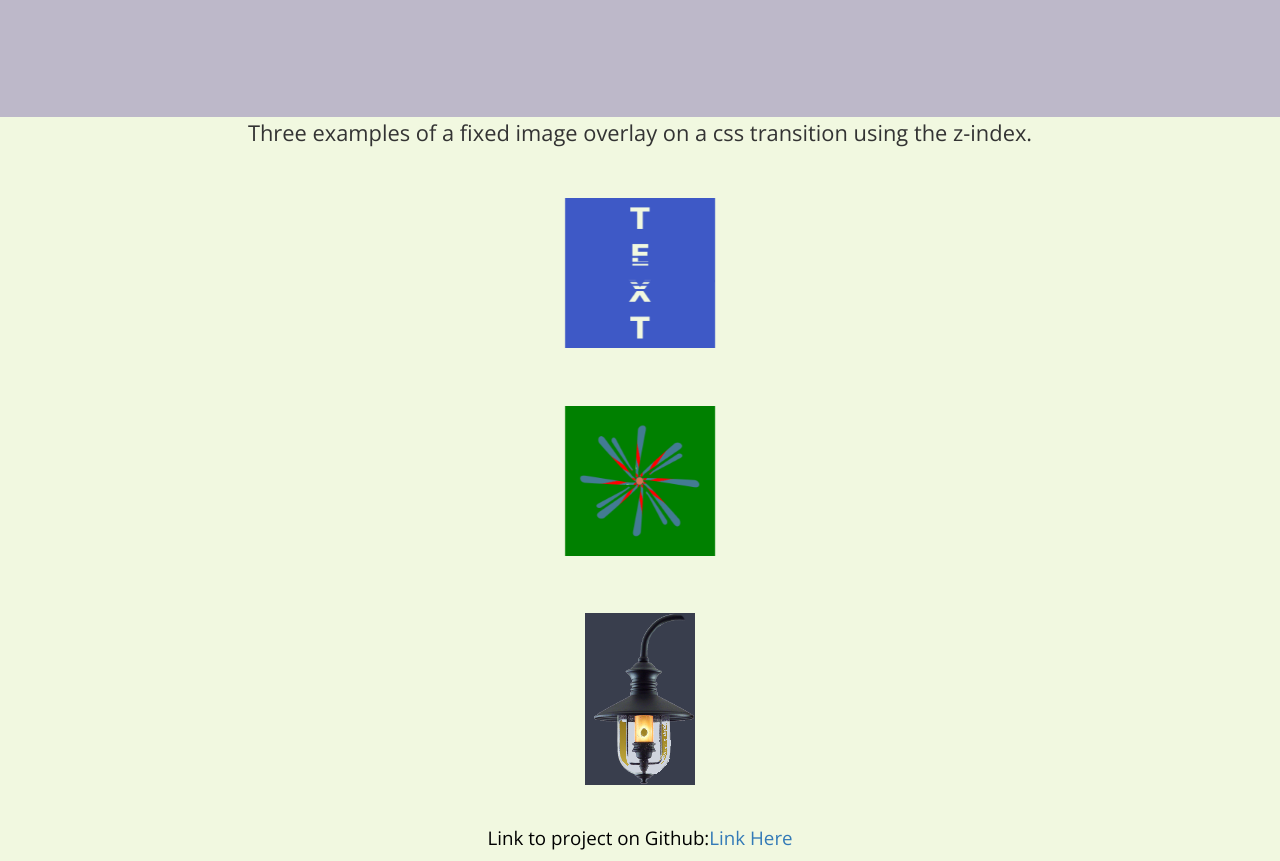
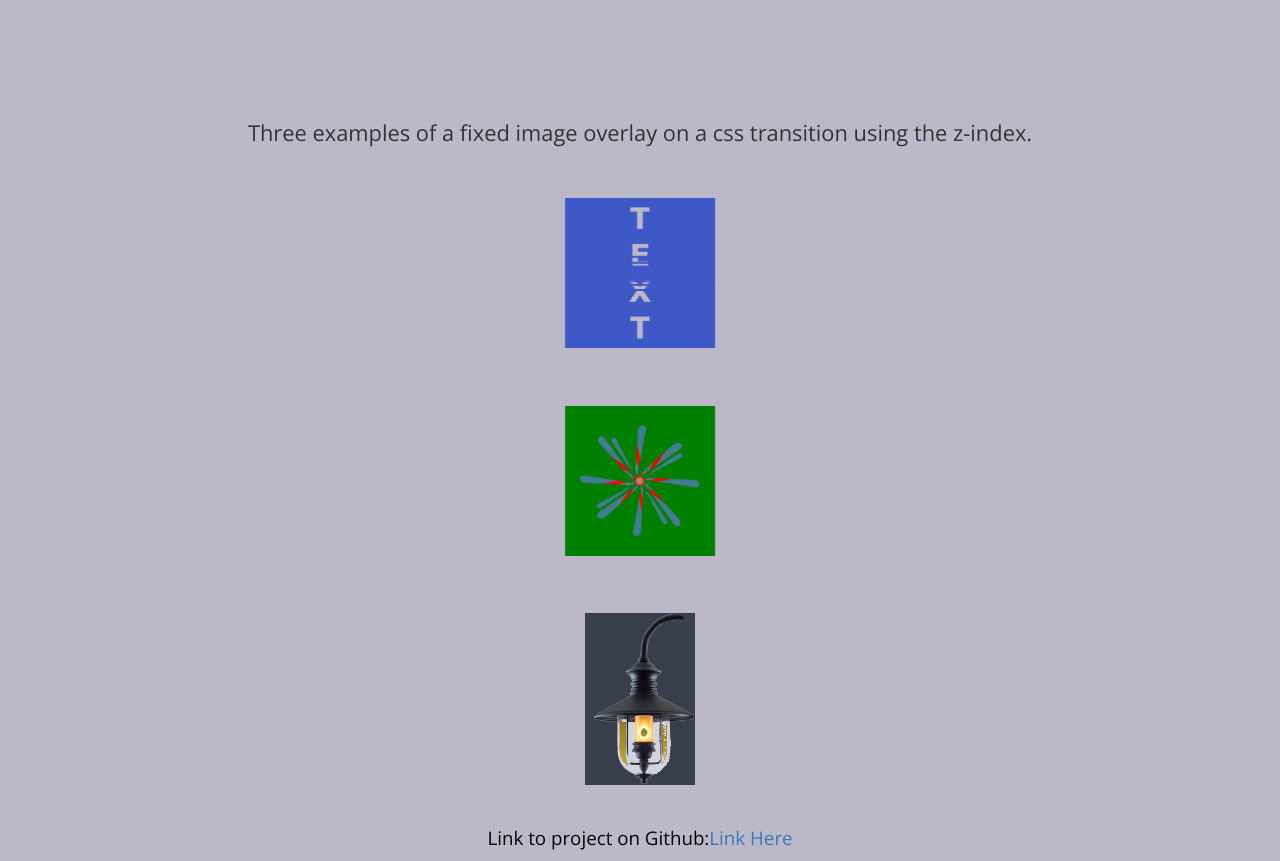
Before and after one commit to jcalcina/three-transforms, a plain HTML site: page index.html in a window 1280 px wide. Drawn offline with nearby package versions, Linux system fonts and the light colour scheme.

Commit message:
update html css

```diff
--- a/index.html
+++ b/index.html
@@ -24,13 +24,13 @@
 
 <div id="welcome" class="whitebox">
 
-<article class="welcbox">
+<article>
 
 <p class="intro cen">Three examples of a fixed image overlay on a css transition using the z-index.</p>
 </article>
 <div class="row gridrow">
 
-<div id="col2" class="col-xs-12 svcsbox">
+<div class="col-xs-12 svcsbox">
 
 <div class="carousel-inner">
 
--- a/styles/extras.css
+++ b/styles/extras.css
@@ -60,9 +60,7 @@ body {
 	z-index: 10;
 }
 
-.whitebox {
-	background: #F1F8E0;
-}
+
 
 .cen {
   text-align: center;
@@ -76,13 +74,10 @@ font-size: 3em;
 
   .intro {
     margin-bottom: 2em auto;
-  }
-
-.welcbox {
-	font-size: 3.5em;
+    font-size: 3.5em;
 	margin-top: 2.5em;
 	padding: 0 2em 0 2em;
-}
+  }
 
 
 .svcsbox {
```
